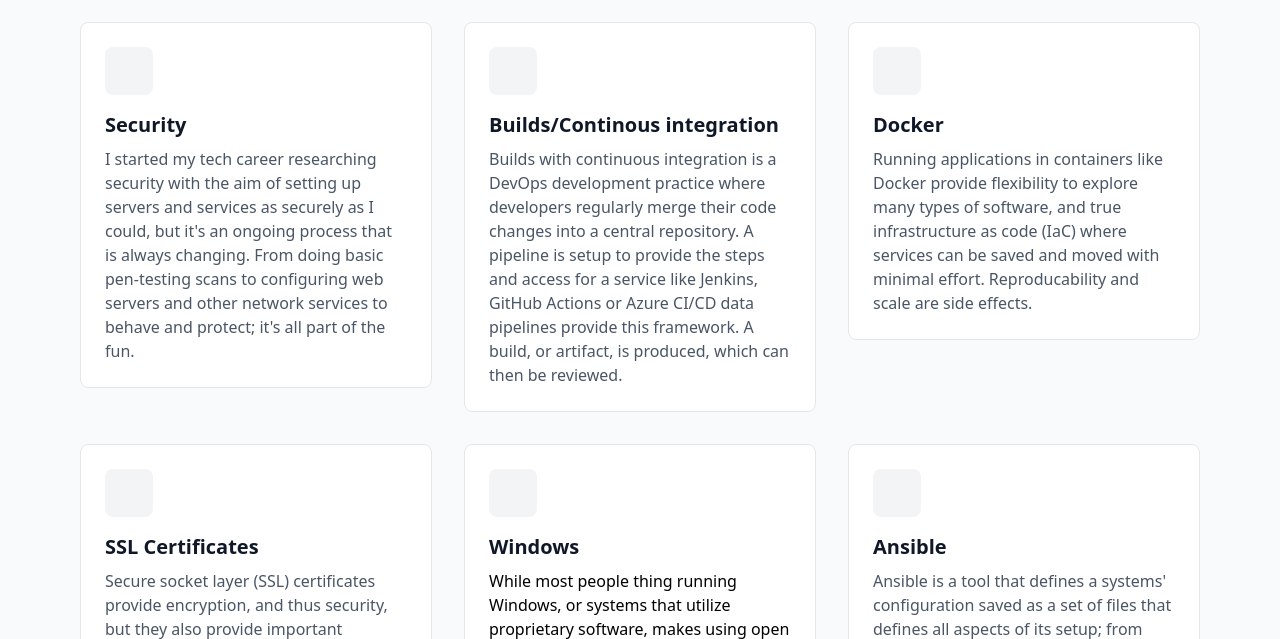
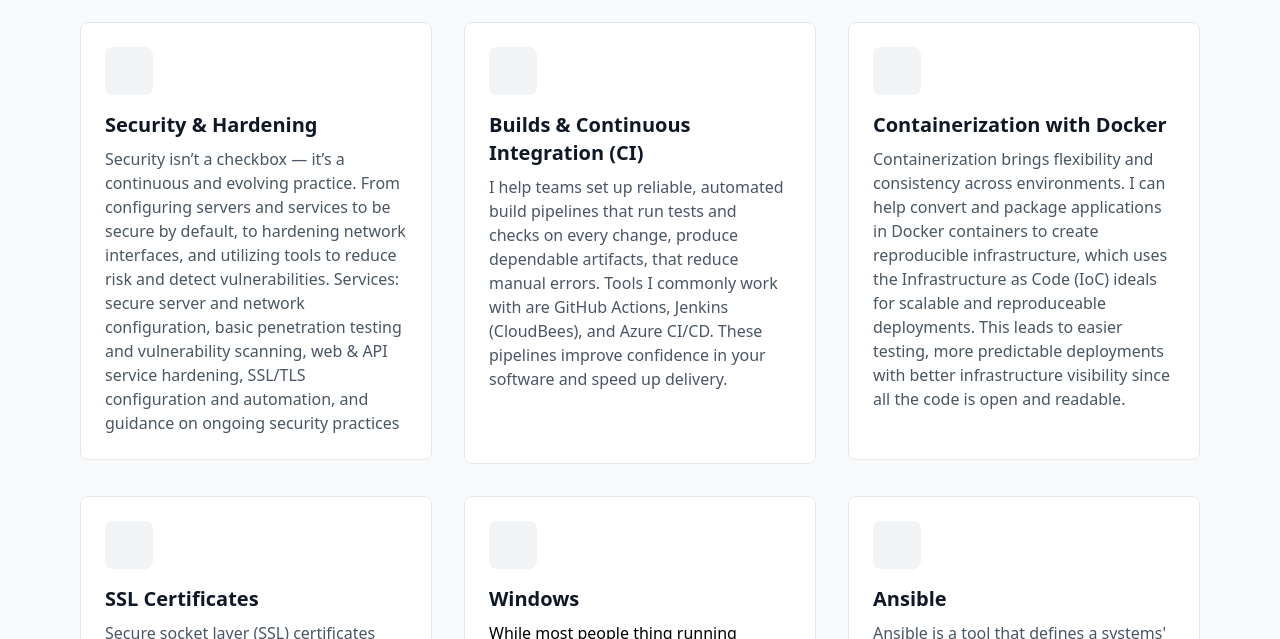
Before and after one commit to silverbeet-technology/website, an Astro site in the folder base/: page / in a window 1280 px wide. Shown: the part 729-1368 px from the top of the page. Built offline with nearby package versions, Linux system fonts and the light colour scheme; Astro itself is replaced by a stand-in of ours; some icons are missing.

Commit message:
top 3 services done

```diff
--- a/base/src/components/Services.astro
+++ b/base/src/components/Services.astro
@@ -22,13 +22,17 @@ import { Icon } from "astro-icon/components";
 						aria-hidden="true"
 					/>
 				</div>
-				<h3 class="text-xl font-semibold text-gray-900 mb-2">Security</h3>
+				<h3 class="text-xl font-semibold text-gray-900 mb-2">
+					Security & Hardening
+				</h3>
 				<p class="text-gray-600">
-					I started my tech career researching security with the aim of setting
-					up servers and services as securely as I could, but it's an ongoing
-					process that is always changing. From doing basic pen-testing scans to
-					configuring web servers and other network services to behave and
-					protect; it's all part of the fun.
+					Security isn’t a checkbox — it’s a continuous and evolving practice.
+					From configuring servers and services to be secure by default, to
+					hardening network interfaces, and utilizing tools to reduce risk and
+					detect vulnerabilities. Services: secure server and network
+					configuration, basic penetration testing and vulnerability scanning,
+					web & API service hardening, SSL/TLS configuration and automation, and
+					guidance on ongoing security practices
 				</p>
 			</div>
 		</ScrollReveal>
@@ -47,15 +51,15 @@ import { Icon } from "astro-icon/components";
 					/>
 				</div>
 				<h3 class="text-xl font-semibold text-gray-900 mb-2">
-					Builds/Continous integration
+					Builds & Continuous Integration (CI)
 				</h3>
 				<p class="text-gray-600">
-					Builds with continuous integration is a DevOps development practice
-					where developers regularly merge their code changes into a central
-					repository. A pipeline is setup to provide the steps and access for a
-					service like Jenkins, GitHub Actions or Azure CI/CD data pipelines
-					provide this framework. A build, or artifact, is produced, which can
-					then be reviewed.
+					I help teams set up reliable, automated build pipelines that run tests
+					and checks on every change, produce dependable artifacts, that reduce
+					manual errors. Tools I commonly work with are GitHub Actions, Jenkins
+					(CloudBees), and Azure CI/CD. These pipelines improve confidence in
+					your software and speed up delivery.
+					<br /><br /><br />
 				</p>
 			</div>
 		</ScrollReveal>
@@ -73,12 +77,10 @@ import { Icon } from "astro-icon/components";
 						aria-hidden="true"
 					/>
 				</div>
-				<h3 class="text-xl font-semibold text-gray-900 mb-2">Docker</h3>
+				<h3 class="text-xl font-semibold text-gray-900 mb-2">Containerization with Docker</h3>
 				<p class="text-gray-600">
-					Running applications in containers like Docker provide flexibility to
-					explore many types of software, and true infrastructure as code (IaC)
-					where services can be saved and moved with minimal effort.
-					Reproducability and scale are side effects.
+					Containerization brings flexibility and consistency across environments. I can help convert and package applications in Docker containers to create reproducible infrastructure, which uses  the Infrastructure as Code (IoC) ideals for scalable and reproduceable deployments. This leads to easier testing,  more predictable deployments with better infrastructure visibility since all the code is open and readable.
+					<br /><br />
 				</p>
 			</div>
 		</ScrollReveal>
```
